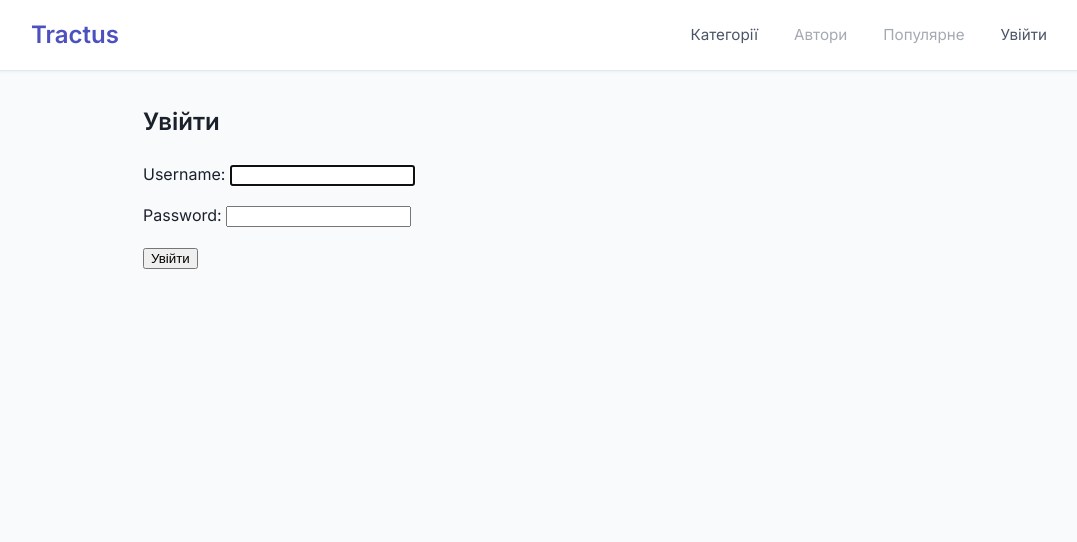
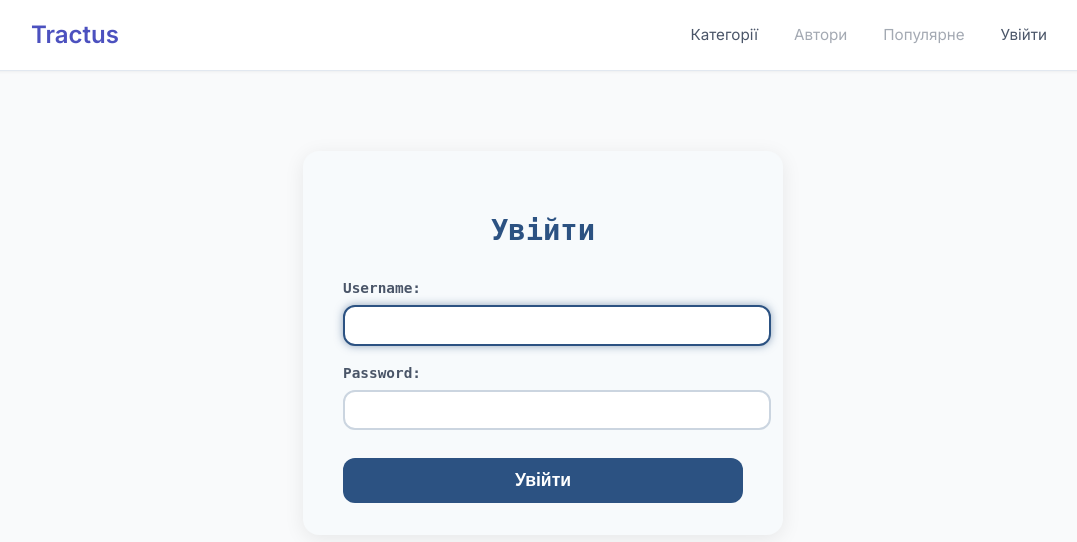
Before and after one commit to Danylo-D87/Tractus, a Django app: page /accounts/login/ in a window 1280 px wide. Shown: the top 542 px of the page, without its empty margins (97-1174 px from the left). Run offline with Django 5.2, Linux system fonts and the light colour scheme.

Commit message:
Redesign login and logged_out pages

```diff
--- a/static/css/styles.css
+++ b/static/css/styles.css
@@ -492,3 +492,155 @@ body {
 .back-link a:hover {
   text-decoration: underline;
 }
+
+.logout-message {
+  text-align: center;
+  margin: 5rem 0;
+}
+
+.logout-title {
+  color: #2c5282; /* синій акцент */
+  font-weight: 700;
+  margin-bottom: 2rem;
+  font-size: 1.8rem;
+  font-family: 'JetBrains Mono', monospace;
+}
+
+.btn-login-again {
+  display: inline-block;
+  padding: 0.75rem 2rem;
+  border: 2px solid #2c5282;
+  border-radius: 12px;
+  color: #2c5282;
+  font-weight: 700;
+  text-decoration: none;
+  font-family: 'JetBrains Mono', monospace;
+  transition: background-color 0.3s ease, color 0.3s ease;
+  user-select: none;
+}
+
+.btn-login-again:hover {
+  background-color: #2c5282;
+  color: white;
+  box-shadow: 0 4px 12px rgba(44, 82, 130, 0.5);
+}
+
+.login-container {
+  max-width: 400px;
+  margin: 5rem auto 0;
+  padding: 2rem 2.5rem;
+  background: #f7fafc;
+  border-radius: 16px;
+  box-shadow: 0 4px 20px rgba(0,0,0,0.08);
+  font-family: 'JetBrains Mono', monospace;
+  color: #2d3748;
+}
+
+.login-title {
+  text-align: center;
+  color: #2c5282;
+  font-weight: 700;
+  margin-bottom: 1.5rem;
+  font-size: 1.8rem;
+}
+
+.form-error {
+  background-color: #fed7d7;
+  color: #9b2c2c;
+  padding: 0.75rem 1rem;
+  border-radius: 8px;
+  margin-bottom: 1.25rem;
+  font-weight: 600;
+  text-align: center;
+}
+
+.login-form p {
+  margin-bottom: 1rem;
+}
+
+.login-form label {
+  display: block;
+  margin-bottom: 0.3rem;
+  font-weight: 600;
+  font-size: 0.9rem;
+  color: #4a5568;
+}
+
+.login-form input[type="text"],
+.login-form input[type="password"],
+.login-form input[type="email"] {
+  width: 100%;
+  padding: 0.55rem 0.75rem;
+  border: 2px solid #cbd5e0;
+  border-radius: 12px;
+  font-family: 'JetBrains Mono', monospace;
+  font-size: 1rem;
+  transition: border-color 0.25s ease;
+}
+
+.login-form input[type="text"]:focus,
+.login-form input[type="password"]:focus,
+.login-form input[type="email"]:focus {
+  outline: none;
+  border-color: #2c5282;
+  box-shadow: 0 0 8px rgba(44, 82, 130, 0.5);
+}
+
+.btn-submit {
+  width: 100%;
+  padding: 0.75rem;
+  background-color: #2c5282;
+  border: none;
+  border-radius: 12px;
+  color: white;
+  font-weight: 700;
+  font-size: 1.1rem;
+  cursor: pointer;
+  transition: background-color 0.3s ease;
+  user-select: none;
+  margin-top: 0.75rem;
+}
+
+.btn-submit:hover {
+  background-color: #1a365d;
+}
+
+.logout-message {
+  max-width: 400px;
+  margin: 6rem auto;
+  padding: 2.5rem 2rem;
+  background-color: #f0f4f8;
+  border-radius: 16px;
+  box-shadow: 0 6px 18px rgba(44, 82, 130, 0.15);
+  text-align: center;
+  font-family: 'JetBrains Mono', monospace;
+  color: #2c3e50;
+}
+
+.logout-title {
+  font-size: 2rem;
+  font-weight: 700;
+  margin-bottom: 2rem;
+  color: #2c5282;
+}
+
+.btn-login-again {
+  display: inline-block;
+  padding: 0.75rem 2.25rem;
+  font-size: 1.1rem;
+  font-weight: 700;
+  color: #2c5282;
+  border: 2px solid #2c5282;
+  border-radius: 12px;
+  text-decoration: none;
+  transition: background-color 0.3s ease, color 0.3s ease;
+  user-select: none;
+}
+
+.btn-login-again:hover,
+.btn-login-again:focus {
+  background-color: #2c5282;
+  color: #fff;
+  box-shadow: 0 8px 20px rgba(44, 82, 130, 0.4);
+  outline: none;
+}
--- a/templates/registration/logged_out.html
+++ b/templates/registration/logged_out.html
@@ -1,8 +1,8 @@
 {% extends 'base.html' %}
 
 {% block content %}
-<div class="text-center my-5">
-  <h2 class="text-info mb-4">Ви вийшли з акаунту.</h2>
-  <a href="{% url 'login' %}" class="btn btn-outline-info">Увійти знову</a>
+<div class="logout-message">
+  <h2 class="logout-title">Ви вийшли з акаунту.</h2>
+  <a href="{% url 'login' %}" class="btn-login-again">Увійти знову</a>
 </div>
 {% endblock %}
--- a/templates/registration/login.html
+++ b/templates/registration/login.html
@@ -1,20 +1,20 @@
 {% extends 'base.html' %}
 
 {% block content %}
-<div class="mx-auto mt-5" style="max-width: 400px;">
-  <h2 class="text-info mb-4 text-center">Увійти</h2>
+<div class="login-container">
+  <h2 class="login-title">Увійти</h2>
 
   {% if form.errors %}
-    <div class="alert alert-danger" role="alert">
+    <div class="form-error">
       Невірний логін або пароль.
     </div>
   {% endif %}
 
-  <form method="post" action="{% url 'login' %}" novalidate>
+  <form method="post" action="{% url 'login' %}" novalidate class="login-form">
     {% csrf_token %}
     {{ form.as_p }}
 
-    <button type="submit" class="btn btn-info btn-block">Увійти</button>
+    <button type="submit" class="btn-submit">Увійти</button>
   </form>
 </div>
 {% endblock %}
```
Also changed, not shown: blog/admin.py (+7 -14 lines).
